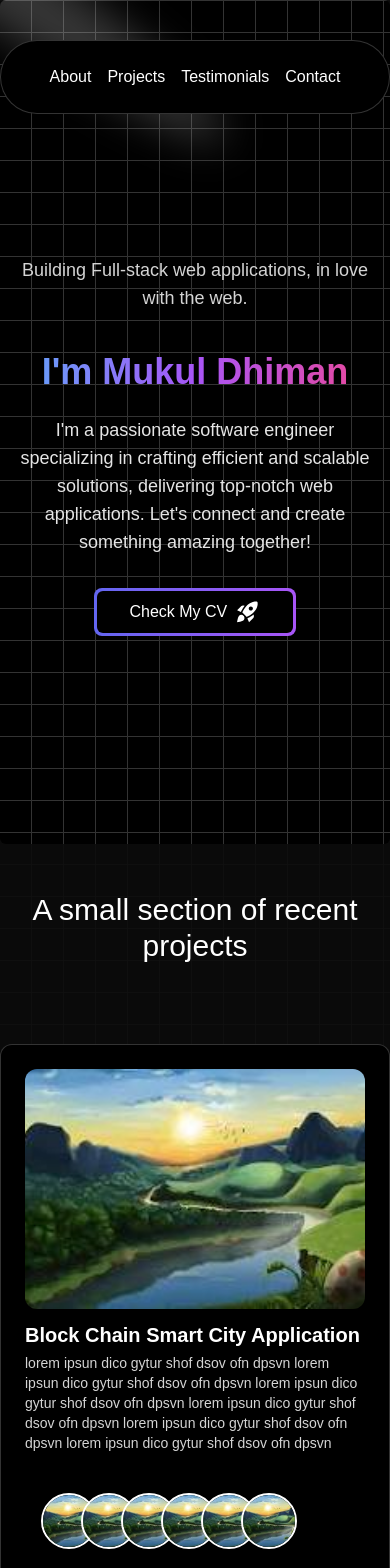
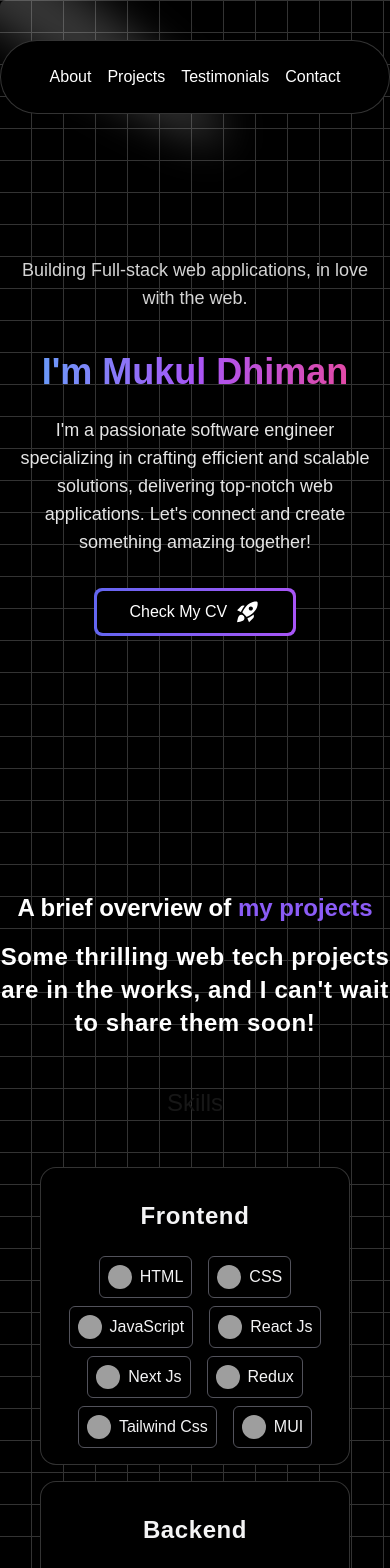
Before and after one commit to MukulDhiman03/next_portfolio, a Next.js app: page / in a window 390 px wide. Shown: the top 1568 px of the page. Built offline with nearby package versions, Linux system fonts and the light colour scheme; grey boxes are pictures that could not be loaded.

Commit message:
Project Page Change

```diff
--- a/src/app/components/About.tsx
+++ b/src/app/components/About.tsx
@@ -8,7 +8,7 @@ import { ToastContainer, toast } from 'react-toastify';
 const About = () => {
     const notify = () => toast.success("CV is under construction 😂");
     return (
-        <div className='min-h-screen w-full rounded-md flex flex-col items-center justify-center relative overflow-hidden mx-auto py-16  dark:bg-black bg-white dark:bg-grid-white/[0.2] bg-grid-black/[5]'>
+        <div className='min-h-screen w-full rounded-md flex flex-col items-center justify-center relative overflow-hidden mx-auto py-16 '>
 
             {/* Spotlight Decoration */}
             <Spotlight
--- a/src/app/components/Projects.tsx
+++ b/src/app/components/Projects.tsx
@@ -1,7 +1,8 @@
-import React from 'react';
+"use client";
 import img from "../images/sample.jpg"; // Correctly import the image path
 import { CardContainer } from "./ui/3d-card";
 import ProjectCards from './ProjectCards';
+import { TextGenerateEffect } from "./ui/text-generate-effect";
 
 const projectData = [
     {
@@ -147,16 +148,20 @@ const projectData = [
     },
 ];
 
+const words = `Some thrilling web tech projects are in the works, and I can't wait to share them soon!`;
 
 const Projects = () => {
     return (
-        <div className='py-12 min-h-screen'>
+        <div className='py-12  '>
             <div>
-                <p className='text-center text-3xl text-white'>
-                    A small section of recent projects
+                <p className='text-center font-bold text-2xl md:text-7xl text-white'>
+                    A brief overview of <span className="text-violet-500">my projects</span>
                 </p>
             </div>
-            <div className="flex flex-wrap justify-around">
+            <div className="text-center">
+                <TextGenerateEffect words={words} />
+            </div>
+            {/* <div className="flex flex-wrap justify-around">
                 {
                     projectData.map((project) => (
                         <CardContainer key={project.id} >
@@ -164,7 +169,7 @@ const Projects = () => {
                         </CardContainer>
                     ))
                 }
-            </div>
+            </div> */}
         </div>
     );
 };
--- /dev/null
+++ b/src/app/components/ui/text-generate-effect.tsx
@@ -0,0 +1,62 @@
+"use client";
+import { useEffect } from "react";
+import { motion, stagger, useAnimate } from "framer-motion";
+import { cn } from "../../utils/utils";
+
+export const TextGenerateEffect = ({
+    words,
+    className,
+    filter = true,
+    duration = 0.5,
+}: {
+    words: string;
+    className?: string;
+    filter?: boolean;
+    duration?: number;
+}) => {
+    const [scope, animate] = useAnimate();
+    let wordsArray = words.split(" ");
+    useEffect(() => {
+        animate(
+            "span",
+            {
+                opacity: 1,
+                filter: filter ? "blur(0px)" : "none",
+            },
+            {
+                duration: duration ? duration : 0.1,
+                delay: stagger(0.1),
+            }
+        );
+    }, [scope.current]);
+
+    const renderWords = () => {
+        return (
+            <motion.div ref={scope}>
+                {wordsArray.map((word, idx) => {
+                    return (
+                        <motion.span
+                            key={word + idx}
+                            className="dark:text-white text-black opacity-0"
+                            style={{
+                                filter: filter ? "blur(10px)" : "none",
+                            }}
+                        >
+                            {word}{" "}
+                        </motion.span>
+                    );
+                })}
+            </motion.div>
+        );
+    };
+
+    return (
+        <div className={cn("font-bold", className)}>
+            <div className="mt-4">
+                <div className=" dark:text-white text-black text-2xl leading-snug tracking-wide">
+                    {renderWords()}
+                </div>
+            </div>
+        </div>
+    );
+};
--- a/src/app/page.tsx
+++ b/src/app/page.tsx
@@ -8,8 +8,9 @@ import 'react-toastify/dist/ReactToastify.css';
 
 
 export default function Home() {
+
   return (
-    <main className="min-h-screen bg-black/[0.96] antialiased bg-grid-white/[0.02]">
+    <main className="min-h-screen  antialiased  dark:bg-black bg-white dark:bg-grid-white/[0.2] bg-grid-black/[5]">
       <About />
       <Projects />
       <Skills />
```
